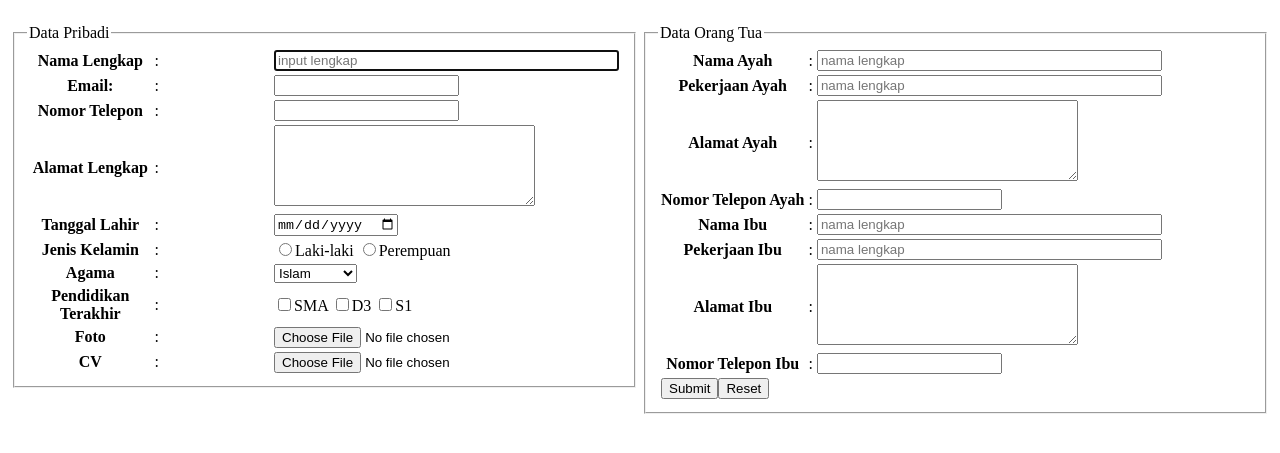
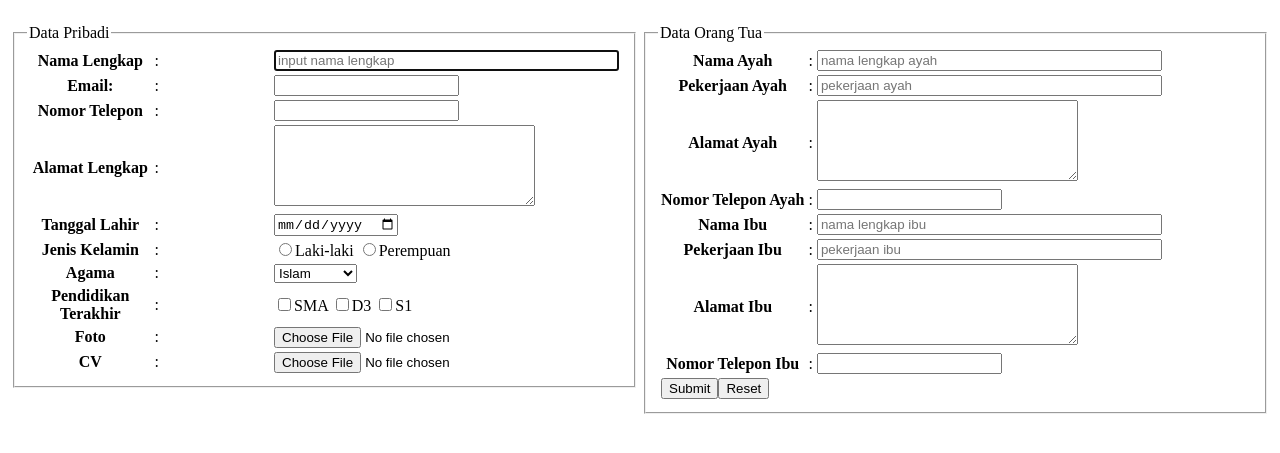
Before and after one commit to JuandaNastrido/Project-1, a plain HTML site: page index.html in a window 1280 px wide. Shown: the part 59-512 px from the top of the page. Drawn offline with Linux system fonts and the light colour scheme.

Commit message:
Add files via upload

```diff
--- a/index.html
+++ b/index.html
@@ -21,7 +21,7 @@
 			<th><label for="nama"> Nama Lengkap </label>
 			<td width="20%"> : </td>
 			</th>
-			<td><input size="40" type="text" name="nama" id="nama" autofocus placeholder="input lengkap" required></td>
+			<td><input size="40" type="text" name="nama" id="nama" autofocus placeholder="input nama lengkap" required></td>
 			</tr>
 
 			<tr>
@@ -101,13 +101,13 @@
 			<tr>
 			<th><label for="nama">Nama Ayah</label></th>
 			<td> : </td>
-			<td><input size="40" type="text" name="nama" id="nama" autofocus placeholder="nama lengkap" required></td>
+			<td><input size="40" type="text" name="nama" id="nama" autofocus placeholder="nama lengkap ayah" required></td>
 			</tr>
 
 			<tr>
 			<th><label for="nama">Pekerjaan Ayah</label></th>
 			<td> : </td>
-			<td><input size="40" type="text" name="nama" id="nama" autofocus placeholder="nama lengkap" required></td>
+			<td><input size="40" type="text" name="nama" id="nama" autofocus placeholder="pekerjaan ayah" required></td>
 			</tr>
 
 			<tr>
@@ -125,13 +125,13 @@
 			<tr>
 			<th><label for="nama">Nama Ibu</label></th>
 			<td> : </td>
-			<td><input size="40" type="text" name="nama" id="nama" autofocus placeholder="nama lengkap" required></td>
+			<td><input size="40" type="text" name="nama" id="nama" autofocus placeholder="nama lengkap ibu" required></td>
 			</tr>
 
 			<tr>
 			<th><label for="nama">Pekerjaan Ibu</label></th>
 			<td> : </td>
-			<td><input size="40" type="text" name="nama" id="nama" autofocus placeholder="nama lengkap" required></td>
+			<td><input size="40" type="text" name="nama" id="nama" autofocus placeholder="pekerjaan ibu" required></td>
 			</tr>
 
 			<tr>
```
